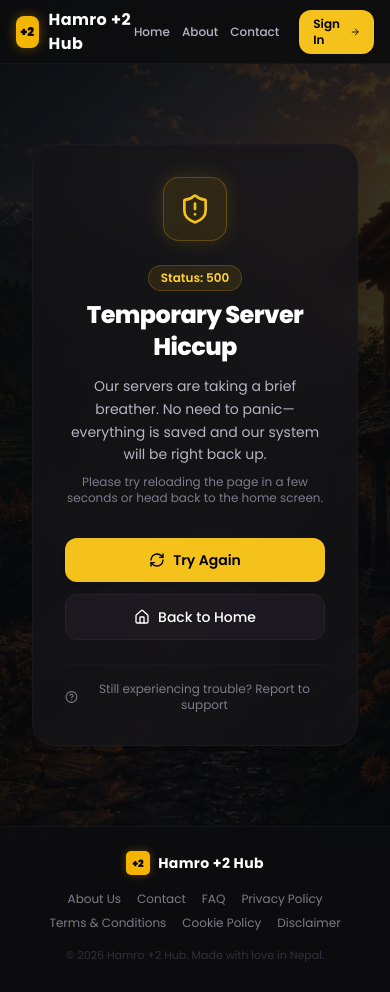
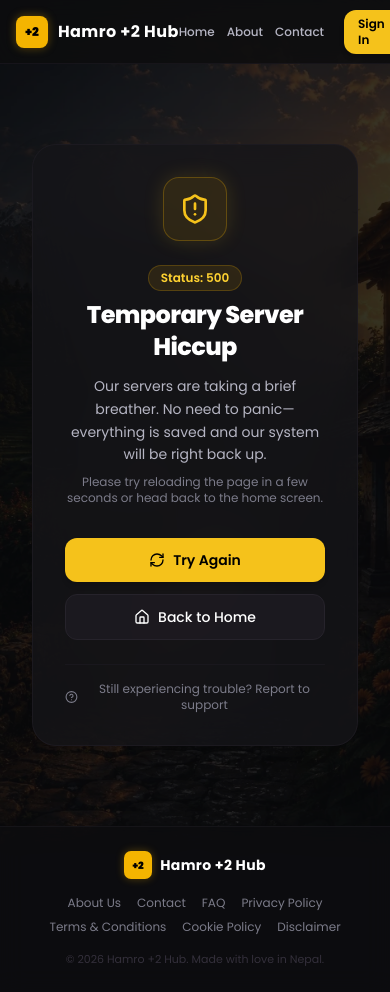
Before and after one commit to Rajib-Ranjan-Kumar/Hamro-plusTwo-Hub, a React (Vite) app: page /500 in a window 390 px wide. Built offline with nearby package versions, Linux system fonts and the light colour scheme; no server answers; the database is empty.

Commit message:
feat: standardize +2 brand logo component across the entire website

```diff
--- a/src/components/Footer.tsx
+++ b/src/components/Footer.tsx
@@ -1,16 +1,12 @@
 import React from 'react';
 import { Link } from 'react-router-dom';
+import { Logo } from './Logo';
 
 export const Footer = () => {
   return (
     <footer className="border-t border-slate-700/50 py-6 sm:py-8 bg-slate-900/80 backdrop-blur-md mt-auto">
       <div className="max-w-7xl mx-auto px-4 sm:px-6 flex flex-col md:flex-row items-center justify-between gap-4 sm:gap-6">
-        <div className="flex items-center gap-2 select-none">
-          <div className="bg-[#F4B400] text-black text-[10px] font-black h-6 w-6 flex items-center justify-center rounded-[5px] shadow-[0_0_8px_rgba(244,180,0,0.3)]">
-            +2
-          </div>
-          <span className="text-sm font-bold text-white tracking-wide">Hamro +2 Hub</span>
-        </div>
+        <Logo size="sm" to="/" textClassName="text-sm font-bold text-white tracking-wide" />
 
         <div className="flex flex-wrap items-center justify-center gap-x-4 gap-y-2 text-xs sm:text-sm text-slate-400">
           <Link to="/about" className="hover:text-[#F4B400] transition-colors">About Us</Link>
--- a/src/components/Layout.tsx
+++ b/src/components/Layout.tsx
@@ -5,6 +5,7 @@ import { Sidebar } from './Sidebar';
 import { Footer } from './Footer';
 import { Menu, X } from 'lucide-react';
 import { CompleteProfileModal } from './CompleteProfileModal';
+import { Logo } from './Logo';
 import { motion, AnimatePresence } from 'motion/react';
 import { SEO } from './SEO';
 
@@ -31,12 +32,7 @@ export const Layout: React.FC<LayoutProps> = ({ children }) => {
 
       {/* Mobile Header */}
       <div className="md:hidden fixed top-0 left-0 right-0 h-14 sm:h-16 bg-slate-900/90 backdrop-blur-xl border-b border-slate-700/60 flex items-center justify-between px-4 z-50">
-        <Link to="/" className="flex items-center gap-2 select-none group">
-          <div className="bg-[#F4B400] text-black text-[10px] font-black h-[28px] w-[28px] flex items-center justify-center rounded-[6px] shadow-[0_0_8px_rgba(244,180,0,0.3)] group-hover:scale-105 transition-transform">
-            +2
-          </div>
-          <h1 className="text-base sm:text-lg font-bold text-white tracking-wide">Hamro +2 Hub</h1>
-        </Link>
+        <Logo size="sm" to="/" textClassName="text-base sm:text-lg font-bold text-white tracking-wide" />
         <button
           onClick={() => setIsMobileMenuOpen(!isMobileMenuOpen)}
           aria-label="Toggle navigation menu"
--- /dev/null
+++ b/src/components/Logo.tsx
@@ -0,0 +1,84 @@
+import React from 'react';
+import { Link } from 'react-router-dom';
+
+interface LogoProps {
+  size?: 'sm' | 'md' | 'lg' | 'xl';
+  showText?: boolean;
+  textClassName?: string;
+  subtitle?: string;
+  className?: string;
+  to?: string;
+}
+
+const sizeConfig = {
+  sm: {
+    badge: 'w-7 h-7 text-[10px] rounded-[7px]',
+    text: 'text-sm font-bold',
+    gap: 'gap-2',
+    shadow: 'shadow-[0_0_8px_rgba(244,180,0,0.3)]'
+  },
+  md: {
+    badge: 'w-8 h-8 text-xs rounded-lg',
+    text: 'text-base font-bold',
+    gap: 'gap-2.5',
+    shadow: 'shadow-[0_0_10px_rgba(244,180,0,0.35)]'
+  },
+  lg: {
+    badge: 'w-9 h-9 text-sm rounded-xl',
+    text: 'text-lg font-bold',
+    gap: 'gap-3',
+    shadow: 'shadow-[0_0_12px_rgba(244,180,0,0.4)]'
+  },
+  xl: {
+    badge: 'w-12 h-12 text-lg rounded-2xl',
+    text: 'text-2xl font-extrabold',
+    gap: 'gap-3.5',
+    shadow: 'shadow-[0_0_16px_rgba(244,180,0,0.45)]'
+  }
+};
+
+export const Logo: React.FC<LogoProps> = ({
+  size = 'md',
+  showText = true,
+  textClassName = 'text-white tracking-wide',
+  subtitle,
+  className = '',
+  to
+}) => {
+  const config = sizeConfig[size] || sizeConfig.md;
+
+  const content = (
+    <div className={`flex items-center ${config.gap} select-none group shrink-0 ${className}`}>
+      {/* Golden +2 Icon Badge */}
+      <div
+        className={`bg-[#F4B400] text-black font-black flex items-center justify-center shrink-0 transition-transform duration-200 group-hover:scale-105 ${config.badge} ${config.shadow}`}
+      >
+        +2
+      </div>
+
+      {/* Brand Text */}
+      {showText && (
+        <div className="flex flex-col min-w-0">
+          <span className={`tracking-wide truncate ${config.text} ${textClassName}`}>
+            Hamro +2 Hub
+          </span>
+          {subtitle && (
+            <span className="text-[10px] font-semibold text-[#F5C21B] uppercase tracking-wider -mt-0.5">
+              {subtitle}
+            </span>
+          )}
+        </div>
+      )}
+    </div>
+  );
+
+  if (to) {
+    return (
+      <Link to={to} className="inline-flex no-underline">
+        {content}
+      </Link>
+    );
+  }
+
+  return content;
+};
--- a/src/components/PublicLayout.tsx
+++ b/src/components/PublicLayout.tsx
@@ -1,6 +1,7 @@
 import React from 'react';
 import { Link, Outlet } from 'react-router-dom';
 import { Footer } from './Footer';
+import { Logo } from './Logo';
 import { SEO } from './SEO';
 import { Sparkles, ArrowRight } from 'lucide-react';
 
@@ -20,12 +21,7 @@ export const PublicLayout: React.FC<PublicLayoutProps> = ({ children }) => {
 
       {/* Public Navigation Header */}
       <header className="sticky top-0 left-0 right-0 h-16 bg-slate-900/85 backdrop-blur-xl border-b border-slate-700/60 z-50 px-4 sm:px-8 flex items-center justify-between">
-        <Link to="/" className="flex items-center gap-2.5 select-none group">
-          <div className="bg-[#F4B400] text-black text-xs font-black h-8 w-8 flex items-center justify-center rounded-lg shadow-[0_0_12px_rgba(244,180,0,0.35)] group-hover:scale-105 transition-transform">
-            +2
-          </div>
-          <span className="text-base sm:text-lg font-bold text-white tracking-wide">Hamro +2 Hub</span>
-        </Link>
+        <Logo size="md" to="/" textClassName="text-base sm:text-lg font-bold text-white tracking-wide" />
 
         {/* Navigation links */}
         <nav className="flex items-center gap-3 sm:gap-6 text-xs sm:text-sm font-medium">
--- a/src/components/Sidebar.tsx
+++ b/src/components/Sidebar.tsx
@@ -1,5 +1,6 @@
 import React from 'react';
 import { NavLink } from 'react-router-dom';
+import { Logo } from './Logo';
 import { useAuth } from '../context/AuthContext';
 import { cn } from '../lib/utils';
 import { motion } from 'motion/react';
@@ -53,12 +54,9 @@ export const Sidebar = ({ isOpen, setIsOpen }: SidebarProps) => {
       )}>
         <div className="p-5 sm:p-6 border-b border-slate-700/60 flex items-center justify-between">
           <div>
-            <NavLink to="/" onClick={() => setIsOpen(false)} className="flex items-center gap-2 select-none group">
-              <div className="bg-[#F4B400] text-black text-[10px] font-black h-[28px] w-[28px] flex items-center justify-center rounded-[6px] shadow-[0_0_8px_rgba(244,180,0,0.3)] group-hover:scale-105 transition-transform">
-                +2
-              </div>
-              <h1 className="text-xl font-bold text-white tracking-wide">Hamro +2 Hub</h1>
-            </NavLink>
+            <div onClick={() => setIsOpen(false)}>
+              <Logo size="md" to="/" textClassName="text-xl font-bold text-white tracking-wide" />
+            </div>
             <div className="flex items-center gap-2 mt-2">
               <p className="text-sm font-medium text-slate-300 truncate max-w-[150px]">{user?.name}</p>
               {user?.is_premium && <Crown className="w-4 h-4 text-amber-400 fill-amber-400 shrink-0" />}
--- a/src/components/admin/AdminSidebar.tsx
+++ b/src/components/admin/AdminSidebar.tsx
@@ -25,6 +25,7 @@ import {
 } from 'lucide-react';
 import { motion, AnimatePresence } from 'motion/react';
 import { Link } from 'react-router-dom';
+import { Logo } from '../Logo';
 
 export type AdminTab =
   | 'overview'
@@ -158,16 +159,13 @@ export const AdminSidebar: React.FC<AdminSidebarProps> = ({
     <div className="flex flex-col h-full bg-[#080A0E] border-r border-white/10 select-none">
       {/* Brand Header */}
       <div className="h-16 px-4 flex items-center justify-between border-b border-white/10 shrink-0">
-        <div className="flex items-center gap-3 overflow-hidden">
-          <div className="w-9 h-9 rounded-xl bg-gradient-to-tr from-[#F4B400] to-[#F5C21B] flex items-center justify-center shrink-0 shadow-lg shadow-[#F4B400]/20">
-            <Sparkles className="w-5 h-5 text-black" />
-          </div>
-          {(!collapsed || mobileOpen) && (
-            <div className="flex flex-col min-w-0">
-              <span className="text-sm font-bold tracking-tight text-white truncate">Hamro +2 Hub</span>
-              <span className="text-[10px] font-semibold text-[#F5C21B] uppercase tracking-wider">Admin Center</span>
-            </div>
-          )}
+        <div className="flex items-center overflow-hidden">
+          <Logo
+            size="lg"
+            showText={!collapsed || mobileOpen}
+            subtitle="Admin Center"
+            textClassName="text-white text-sm font-bold tracking-tight truncate"
+          />
         </div>
 
         {/* Mobile Close Button */}
--- a/src/pages/Landing.tsx
+++ b/src/pages/Landing.tsx
@@ -3,6 +3,7 @@ import { Link, useNavigate } from 'react-router-dom';
 import { BookOpen, FileText, Upload, Trophy, CheckCircle, Users, Play, ChevronDown, Rocket, User, Loader2, AlertCircle, X, Mail, MapPin, Phone, Github, Twitter, Youtube, Menu } from 'lucide-react';
 import { motion, AnimatePresence } from 'motion/react';
 import { SEO } from '../components/SEO';
+import { Logo } from '../components/Logo';
 import { auth, googleProvider } from '../firebase';
 import { signInWithPopup } from 'firebase/auth';
 import { useAuth } from '../context/AuthContext';
@@ -100,12 +101,7 @@ export const Landing = () => {
         }}
       >
         {/* Left: Logo Section */}
-        <div className="flex items-center gap-2 shrink-0 select-none">
-          <div className="bg-[#F4B400] text-black text-[10px] font-black h-[28px] w-[28px] sm:h-[34px] sm:w-[34px] flex items-center justify-center rounded-[6px] shadow-[0_0_8px_rgba(244,180,0,0.3)]">
-            +2
-          </div>
-          <span className="text-[16px] sm:text-[18px] font-bold text-white tracking-wide shrink-0">Hamro +2 Hub</span>
-        </div>
+        <Logo size="md" to="/" textClassName="text-[16px] sm:text-[18px] font-bold text-white tracking-wide shrink-0" />
 
         {/* Center: Navigation Links (Desktop/Laptop only, hidden on tablet/mobile) */}
         <nav className="hidden lg:flex items-center gap-[34px] absolute left-1/2 -translate-x-1/2">
@@ -199,12 +195,7 @@ export const Landing = () => {
               <div>
                 {/* Drawer Header with Close Button */}
                 <div className="flex items-center justify-between pb-4 border-b border-white/10 mb-5">
-                  <div className="flex items-center gap-2 select-none">
-                    <div className="bg-[#F4B400] text-black text-[10px] font-black h-[28px] w-[28px] flex items-center justify-center rounded-[6px]">
-                      +2
-                    </div>
-                    <span className="text-base font-bold text-white tracking-wide">Hamro +2 Hub</span>
-                  </div>
+                  <Logo size="sm" to="/" textClassName="text-base font-bold text-white tracking-wide" />
                   <button
                     onClick={() => setIsMenuOpen(false)}
                     aria-label="Close menu"
@@ -562,12 +553,7 @@ export const Landing = () => {
       <footer className="bg-[#0D0D0F] border-t border-white/5 py-8 sm:py-10 text-slate-400 text-[13px]">
         <div className="max-w-7xl mx-auto px-4 sm:px-6 md:px-[70px] grid grid-cols-1 sm:grid-cols-2 md:grid-cols-4 gap-6 sm:gap-8 mb-8">
           <div className="space-y-3">
-            <div className="flex items-center gap-2">
-              <div className="bg-[#F5C21B] text-black text-[10px] font-black px-2 py-0.5 rounded">
-                +2
-              </div>
-              <span className="text-base font-bold text-white">Hamro +2 Hub</span>
-            </div>
+            <Logo size="sm" to="/" textClassName="text-base font-bold text-white" />
             <p className="text-xs sm:text-[11px] text-slate-500 leading-relaxed">
               Nepal's collaborative platform for high school students. Quality resources, syllabus references, and term guides.
             </p>
--- a/src/pages/Login.tsx
+++ b/src/pages/Login.tsx
@@ -7,6 +7,7 @@ import { getFirebaseErrorMessage } from '../utils/firebaseErrors';
 import { useAuth } from '../context/AuthContext';
 import { useRateLimit } from '../hooks/useRateLimit';
 import { motion } from 'motion/react';
+import { Logo } from '../components/Logo';
 
 export const Login = () => {
   const [email, setEmail] = useState('');
@@ -147,11 +148,8 @@ export const Login = () => {
       <div className="absolute inset-0 bg-black/45 z-0 pointer-events-none" />
 
       {/* Top right Brand Badge */}
-      <div className="absolute top-4 right-4 sm:top-8 sm:right-8 z-10 flex items-center gap-2">
-        <div className="bg-[#F4B400] text-black text-xs font-black px-2 py-0.5 sm:px-2.5 sm:py-1 rounded">
-          +2
-        </div>
-        <span className="text-base sm:text-lg font-bold tracking-tight text-white">Hamro +2</span>
+      <div className="absolute top-4 right-4 sm:top-8 sm:right-8 z-10">
+        <Logo size="md" to="/" textClassName="text-base sm:text-lg font-bold tracking-tight text-white" />
       </div>
 
       {/* Centered Glass Login Form Card */}
--- a/src/pages/Register.tsx
+++ b/src/pages/Register.tsx
@@ -8,6 +8,7 @@ import { getFirebaseErrorMessage } from '../utils/firebaseErrors';
 import { useAuth } from '../context/AuthContext';
 import { useRateLimit } from '../hooks/useRateLimit';
 import { motion } from 'motion/react';
+import { Logo } from '../components/Logo';
 
 export const Register = () => {
   const [name, setName] = useState('');
@@ -165,11 +166,8 @@ export const Register = () => {
       <div className="absolute inset-0 bg-black/45 z-0 pointer-events-none" />
 
       {/* Top right Brand Badge */}
-      <div className="absolute top-4 right-4 sm:top-8 sm:right-8 z-10 flex items-center gap-2">
-        <div className="bg-[#F4B400] text-black text-xs font-black px-2 py-0.5 sm:px-2.5 sm:py-1 rounded">
-          +2
-        </div>
-        <span className="text-base sm:text-lg font-bold tracking-tight text-white">Hamro +2</span>
+      <div className="absolute top-4 right-4 sm:top-8 sm:right-8 z-10">
+        <Logo size="md" to="/" textClassName="text-base sm:text-lg font-bold tracking-tight text-white" />
       </div>
 
       {/* Centered Glass Register Form Card */}
```
Also changed, not shown: public/logo.svg (added).
